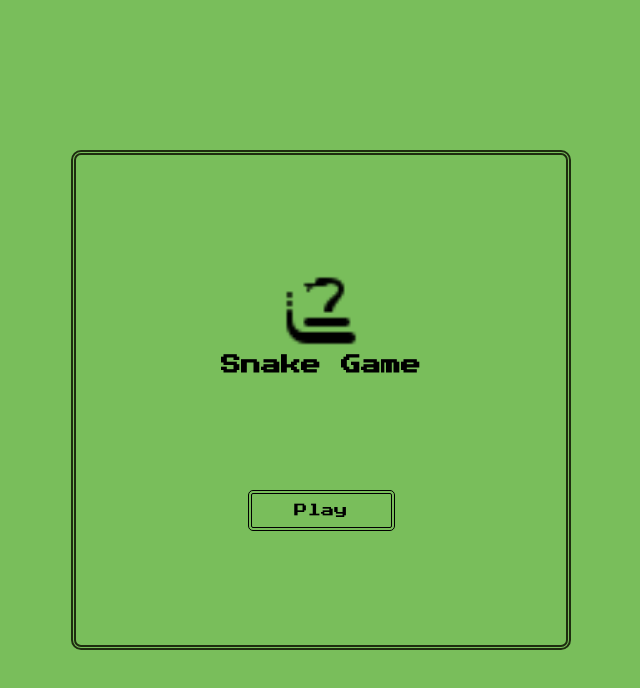
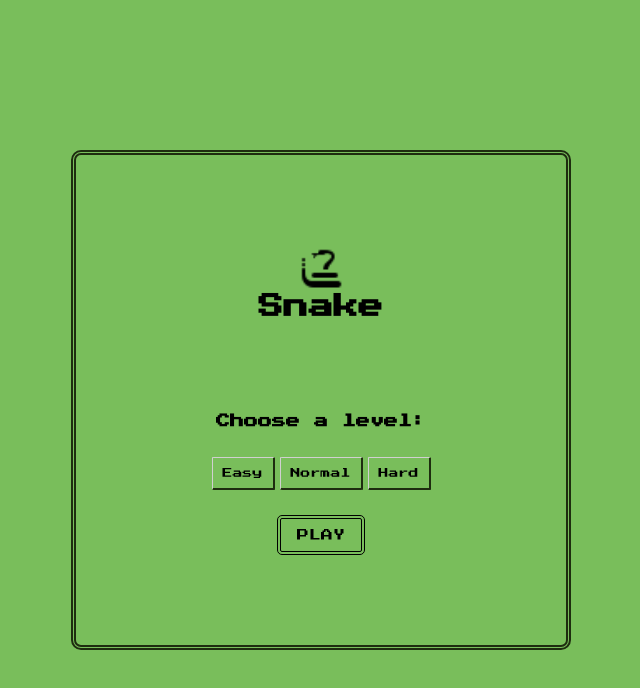
Before and after one commit to vkaren/snake-game, a website built with webpack: page public/index.html in a window 1280 px wide. Shown: the whole page, without its empty margins (319-959 px from the left). Built offline with nearby package versions, Linux system fonts and the light colour scheme.

Commit message:
Adding levels form to Menu page

```diff
--- a/src/index.css
+++ b/src/index.css
@@ -1,7 +1,10 @@
 :root {
   --green: #79be5b;
+  --black: #0000;
+  --grey: rgb(115, 115, 115);
+  --dark-green: #77b85c;
   --light-black: #1e2c0f;
-  --black: #0000;
+  --light-grey: rgb(208, 208, 208);
 }
 
 @font-face {
@@ -51,6 +54,8 @@ button {
   border: 4px double black;
   border-radius: 5px;
   font-family: "Press Start 2P", cursive;
+  font-size: 1.2rem;
+  text-transform: uppercase;
   cursor: pointer;
 }
 
--- a/src/pages/Menu/index.js
+++ b/src/pages/Menu/index.js
@@ -6,13 +6,15 @@ class Menu {
   constructor() {
     this.container = document.createElement("section");
     this.container.setAttribute("class", "menu-section");
+
+    this.gameLevels = ["Easy", "Normal", "Hard"];
   }
 
   render() {
     const menuHeader = this.createMenuHeader();
-    const playButton = this.createPlayButton();
+    const levelsForm = this.createLevelsForm();
 
-    this.container.append(menuHeader, playButton);
+    this.container.append(menuHeader, levelsForm);
 
     return this.container;
   }
@@ -27,21 +29,54 @@ class Menu {
     headerImage.setAttribute("class", "menu-header--img");
 
     const title = document.createElement("h1");
-    title.textContent = "Snake Game";
+    title.textContent = "Snake";
 
     container.append(headerImage, title);
 
     return container;
   }
 
-  createPlayButton() {
-    const button = document.createElement("button");
-    button.setAttribute("class", "menu-button--play");
-    button.textContent = "Play";
+  createLevelsForm() {
+    const form = document.createElement("form");
+    form.setAttribute("class", "menu-levelsForm");
 
-    button.addEventListener("click", playGame);
+    const title = document.createElement("h2");
+    title.textContent = "Choose a level:";
 
-    return button;
+    const optionsContainer = document.createElement("div");
+    optionsContainer.setAttribute("class", "menu-levelsForm--options");
+
+    this.gameLevels.forEach((level) => {
+      const label = document.createElement("label");
+      label.setAttribute("class", "levelsForm-option--label");
+      label.setAttribute("for", level.toLowerCase());
+
+      const option = document.createElement("input");
+      option.setAttribute("class", "levelsForm-option--input");
+      option.setAttribute("id", level.toLowerCase());
+      option.setAttribute("name", "levelOption");
+      option.setAttribute("type", "radio");
+      option.setAttribute("value", level.toLowerCase());
+      option.setAttribute("autocomplete", "off");
+
+      const optionTitle = document.createElement("span");
+      optionTitle.setAttribute("class", "levelsForm-option--title");
+      optionTitle.textContent = level;
+
+      label.append(optionTitle);
+      optionsContainer.append(option, label);
+    });
+
+    const playBtn = document.createElement("button");
+    playBtn.setAttribute("class", "menu-button--play");
+    playBtn.setAttribute("type", "submit");
+    playBtn.textContent = "Play";
+
+    playBtn.addEventListener("click", playGame);
+
+    form.append(title, optionsContainer, playBtn);
+
+    return form;
   }
 }
 
--- a/src/pages/Menu/styles.css
+++ b/src/pages/Menu/styles.css
@@ -3,21 +3,68 @@
   flex-direction: column;
   justify-content: space-evenly;
   align-items: center;
+  padding: 2rem 0;
   border: 5px double var(--light-black);
   border-radius: 10px;
 }
 
+/* Menu header */
 .menu-header {
   width: 50%;
+  margin-bottom: 2rem;
   text-align: center;
 }
 .menu-header--img {
-  width: 35%;
+  width: 20%;
 }
 .menu-header h1 {
-  font-size: 2rem;
+  font-size: 2.5rem;
 }
 .menu-button--play {
   width: 30%;
-  min-width: 100px;
+  min-width: 85px;
 }
+
+/* Choose a level form */
+.menu-levelsForm {
+  display: flex;
+  flex-direction: column;
+  justify-content: space-between;
+  align-items: center;
+  width: 60%;
+  min-height: 145px;
+  text-align: center;
+}
+.menu-levelsForm h2 {
+  font-size: 1.4rem;
+  line-height: 2.2rem;
+}
+.menu-levelsForm--options {
+  display: flex;
+  justify-content: space-between;
+  justify-content: center;
+  align-items: center;
+  flex-wrap: wrap;
+  gap: 5px;
+  width: 100%;
+  margin: 1.5rem 0;
+}
+.levelsForm-option--label {
+  padding: 1rem;
+  border-top: 1px solid var(--light-grey);
+  border-bottom: 2px solid var(--light-black);
+  border-left: 1px solid var(--light-grey);
+  border-right: 2px solid var(--light-black);
+  border-radius: 3%;
+}
+.levelsForm-option--input {
+  display: none;
+}
+.levelsForm-option--input:checked + .levelsForm-option--label {
+  background-color: var(--dark-green);
+  border-top: 1px solid var(--grey);
+  border-left: 1px solid var(--grey);
+}
+.levelsForm-option--title {
+  font-size: 1rem;
+}
```
